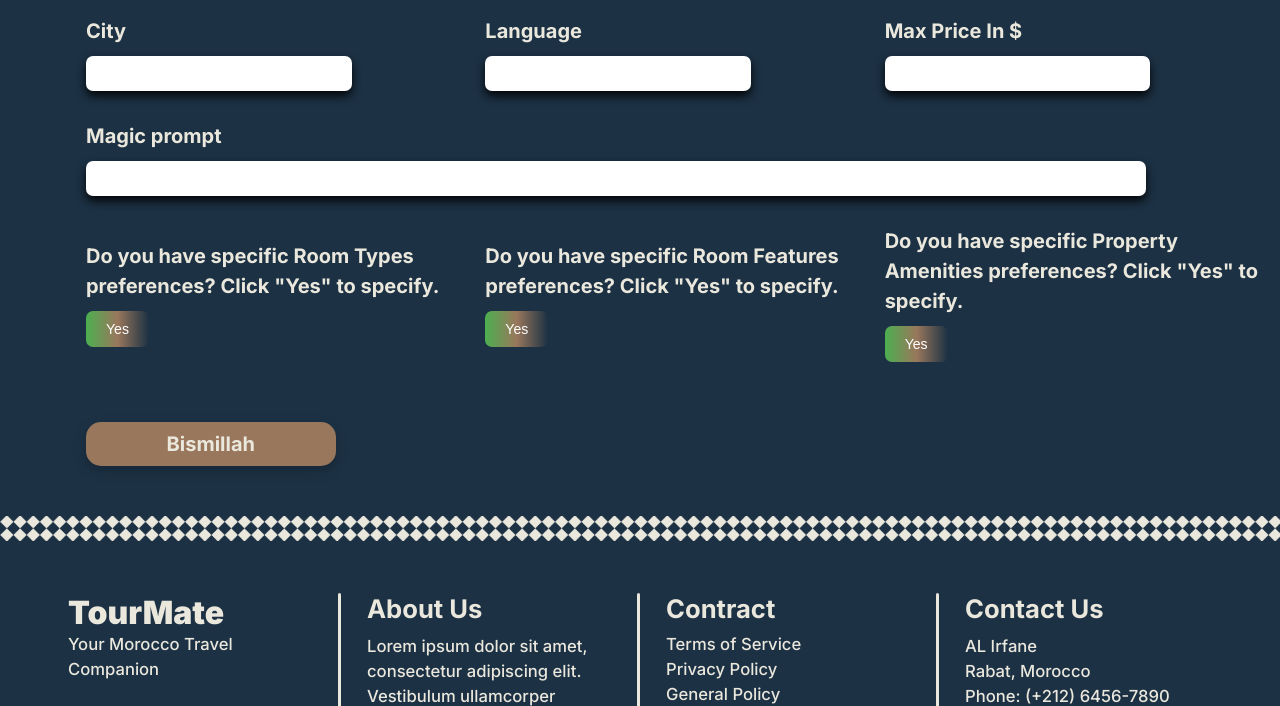
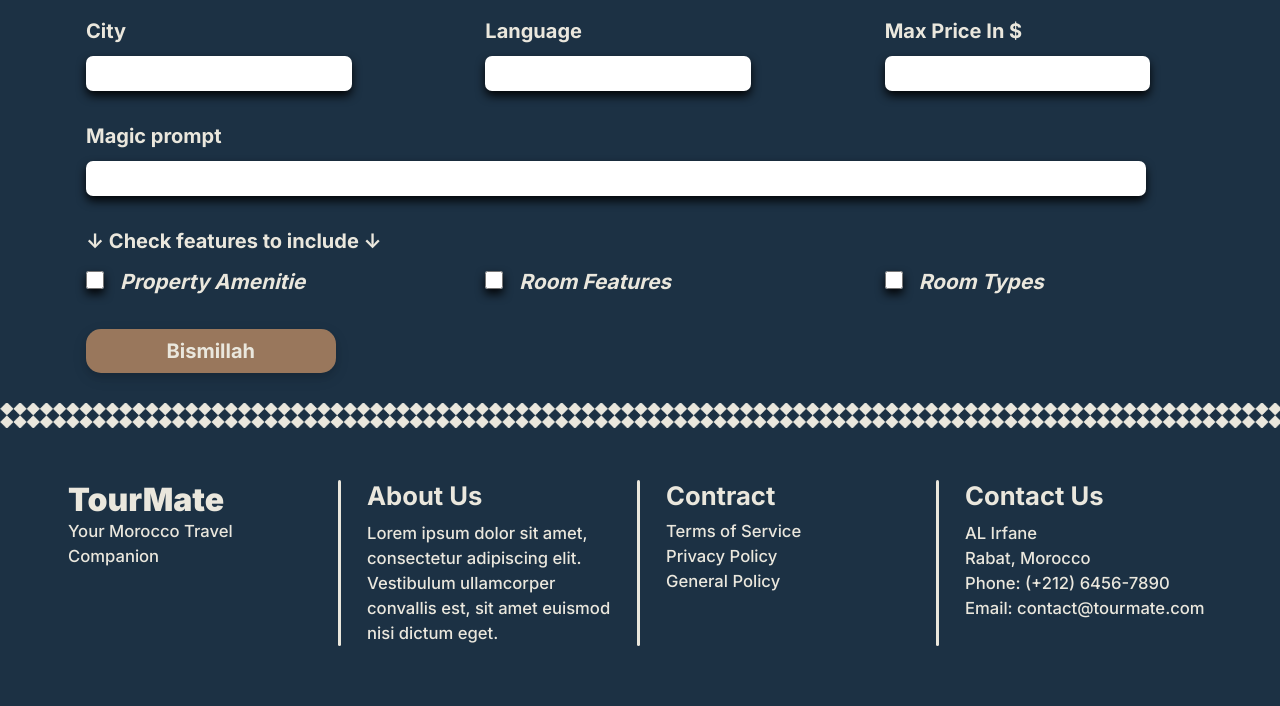
Before and after one commit to ilyasabdellaoui/TourMate-A-Recommendation-System-for-Tourists-Visiting-Morocco, a Flask app: page /suggestion in a window 1280 px wide. Shown: the part 78-784 px from the top of the page. After the commit the page ends 724 px from the top, so only its background shows below. Run offline with Flask 3, Linux system fonts and the light colour scheme; parts of the project's set-up code (start-up, migrations or seed data) failed here and were passed over.

Commit message:
adding features ui + logique

```diff
--- a/app.py
+++ b/app.py
@@ -40,15 +40,26 @@ def suggestion():
             price = str(request.form.get('price'))
         else:
             price = None
+        if request.form.get('pamen'):
+            pamen = True
+        else:
+            pamen = False
+        if request.form.get('rfea'):
+            rfean = True
+        else:
+            rfea = False
+        if request.form.get('rtyp'):
+            rtyp = True
+        else:
+            rtyp = False
 
-        result = recommendation(ville=vil, langue=lan, preference=prompt, prix=price)
+        result = recommendation(ville=vil, langue=lan, preference=prompt, prix=price, pamen=pamen, rfea=rfea, rtyp=rtyp)
         output = []
         for element in result:
             element[1] = str(element[1])
             element[2] = str(element[2])
             element[5] = str(element[5])
-            element[9] = str(element[9])
-            element[10] = str(element[10])
+            element[7] = str(element[7])
             output.append("<br>".join(element))
         if len(output) == 0:
             flash('Aucun résultat trouvé.')
--- a/static/style.css
+++ b/static/style.css
@@ -311,39 +311,16 @@ form {
   font-weight: bold;
 }
 
-/* New checkbox for Amenities */
-.checkbox-grid {
-  margin-top: 20px; /* Add margin-top to create space */
-  display: grid;
-  grid-template-columns: repeat(3, 1fr);
-  gap: 20px;
-  margin-bottom: 20px;
-  align-items: center;
-  margin-left: 70px;
+#checkbox label {
+  display: inline;
+  font-size: 1.3em;
 }
 
-.yes-button {
-  margin-bottom: 10px;
-  background: linear-gradient(to right, #4CAF50, #99775C, #1C3144);
-  color: #FFFFFF;
-  border: none;
-  border-radius: 7px;
-  padding: 10px 20px;
-  font-size: 1.1vw;
-  cursor: pointer;
-  transition: background-color 0.3s ease;
-  border-image: linear-gradient(to right, #FFFFFF, #FFFFFF) 1;
-  border-image-slice: 1;
+#checkbox input {
+  width: 18px;
+  height: 18px;
+  margin-right: 12px;
 }
-
-.yes-button:hover {
-  transform: ease-in-out 0.3s;
-  background: linear-gradient(to left, #4CAF50, #99775C, #1C3144);
-  border-color: #FFFFFF;
-}
-
-
-/*Fin de nouveau style pour checkbox*/
 
 .prompt {
   margin-top: 20px; /* Add margin-top to create space */
@@ -361,7 +338,7 @@ form {
   border-radius: 15px;
   padding: 10px;
   width: 20%;
-  margin: 30px;
+  margin: 10px 30px;
   background-color: #99775C;
   font-family: "Inter", sans-serif;
   color: #EAE7DD;
--- a/templates/suggestion.html
+++ b/templates/suggestion.html
@@ -40,31 +40,31 @@
     <input type="text" name="prompt">
   </div>
 
-  <!--New Checkbox for Amenities-->
-  <div class="checkbox-grid">
+  <!--Checkbox for Amenities-->
+  <div class="prompt">
+    <label>↓ Check features to include ↓</label>
+  </div>
+  <div class="input-grid" id="checkbox">
     <div>
-      <label for="room-types" class="input-label">Do you have specific Room Types preferences? Click "Yes" to specify.</label>
-      <button type="button" onclick="toggleInput('room-types-input')" class="yes-button">Yes</button>
-      <input type="text" id="room-types-input" name="room_types" class="input-field" style="display: none;">
+      <input type="checkbox" value="pamen">
+      <label><em>Property Amenitie</em></label>
     </div>
 
     <div>
-      <label for="room-features" class="input-label">Do you have specific Room Features preferences? Click "Yes" to specify.</label>
-      <button type="button" onclick="toggleInput('room-features-input')" class="yes-button">Yes</button>
-      <input type="text" id="room-features-input" name="room_features" class="input-field" style="display: none;">
+      <input type="checkbox" value="rfea">
+      <label><em>Room Features</em></label>
     </div>
 
     <div>
-      <label for="property-amenities" class="input-label">Do you have specific Property Amenities preferences? Click "Yes" to specify.</label>
-      <button type="button" onclick="toggleInput('property-amenities-input')" class="yes-button">Yes</button>
-      <input type="text" id="property-amenities-input" name="property_amenities" class="input-field" style="display: none;">
+      <input type="checkbox" value="rtyp">
+      <label><em>Room Types</em></label>
     </div>
   </div>
 
   <div class="submit-btn">
     <input type="submit" value="Bismillah">
   </div>
-
+</form>
 <!-- Hotel Card -->
 <div class="result">
   {% for res in result %}
@@ -191,11 +191,4 @@
   {% endfor %}
 </div>
 
-</form>
 {% endblock %}
-
-{% macro input(name, value='', type='text', size=20) -%}
-    {% set list1 = variable1.split(',') %}
-    <input type="{{ type }}" name="{{ name }}" value="{{
-        value|e }}" size="{{ size }}">
-{% endmacro %}
```
Also changed, not shown: helpers.py (+11 -2 lines), templates/index.html (+7 -5 lines).
